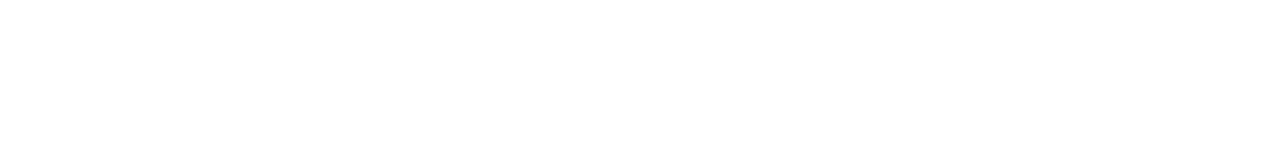
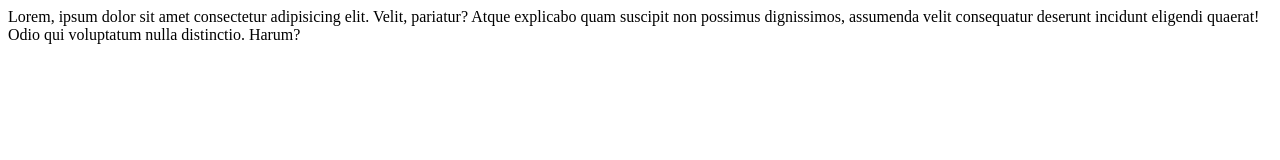
Before and after one commit to jugalporwal97/git-test, a plain HTML site: page templates/test.html in a window 1280 px wide. Drawn offline with Linux system fonts and the light colour scheme.

Commit message:
second vommits

```diff
--- a/templates/test.html
+++ b/templates/test.html
@@ -5,9 +5,10 @@
     <meta name="viewport" content="width=
     , initial-scale=1.0">
     <meta http-equiv="X-UA-Compatible" content="ie=edge">
+
     <title>Document</title>
 </head>
 <body>
-
+    Lorem, ipsum dolor sit amet consectetur adipisicing elit. Velit, pariatur? Atque explicabo quam suscipit non possimus dignissimos, assumenda velit consequatur deserunt incidunt eligendi quaerat! Odio qui voluptatum nulla distinctio. Harum?
 </body>
 </html>
```
